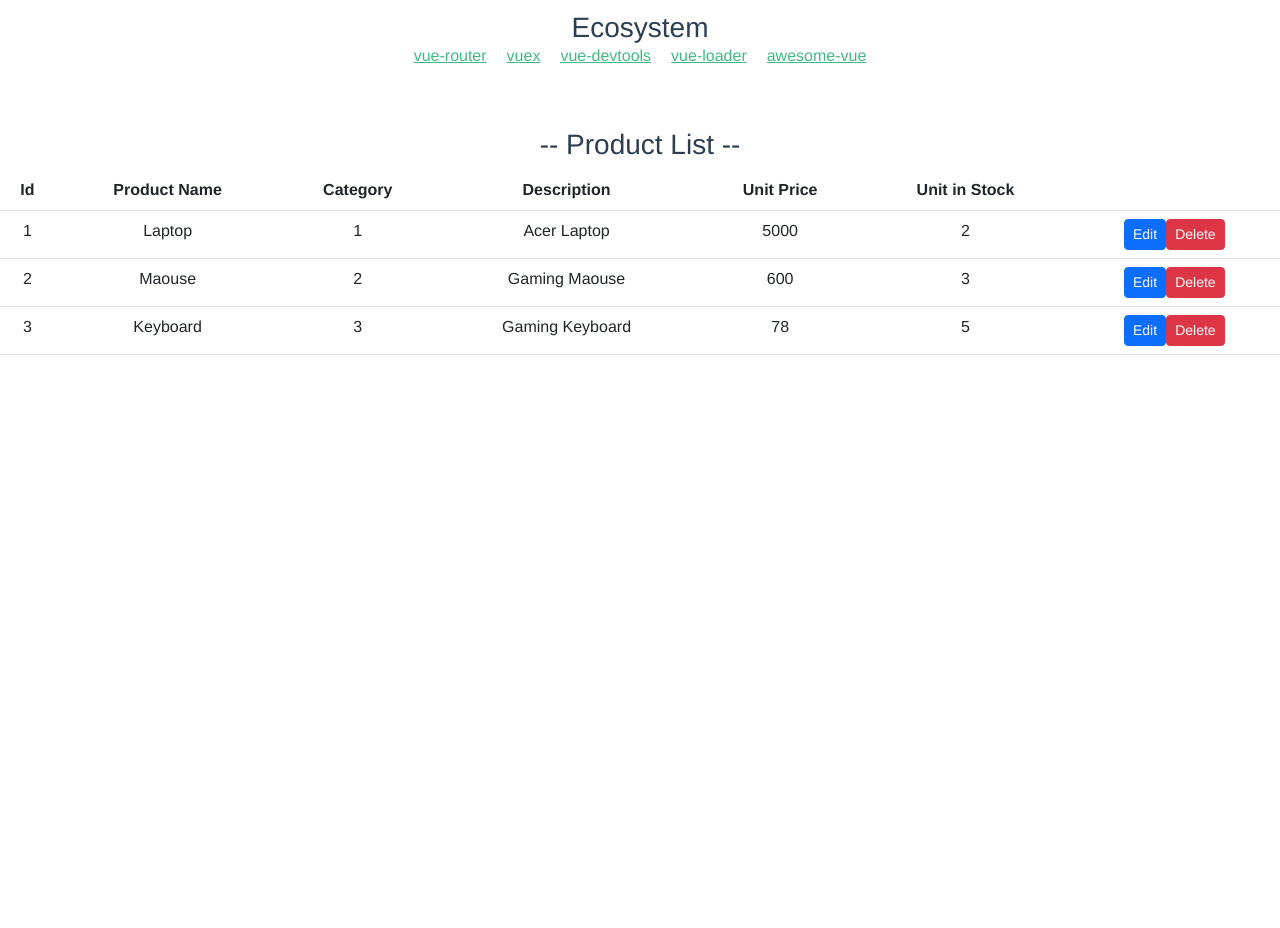
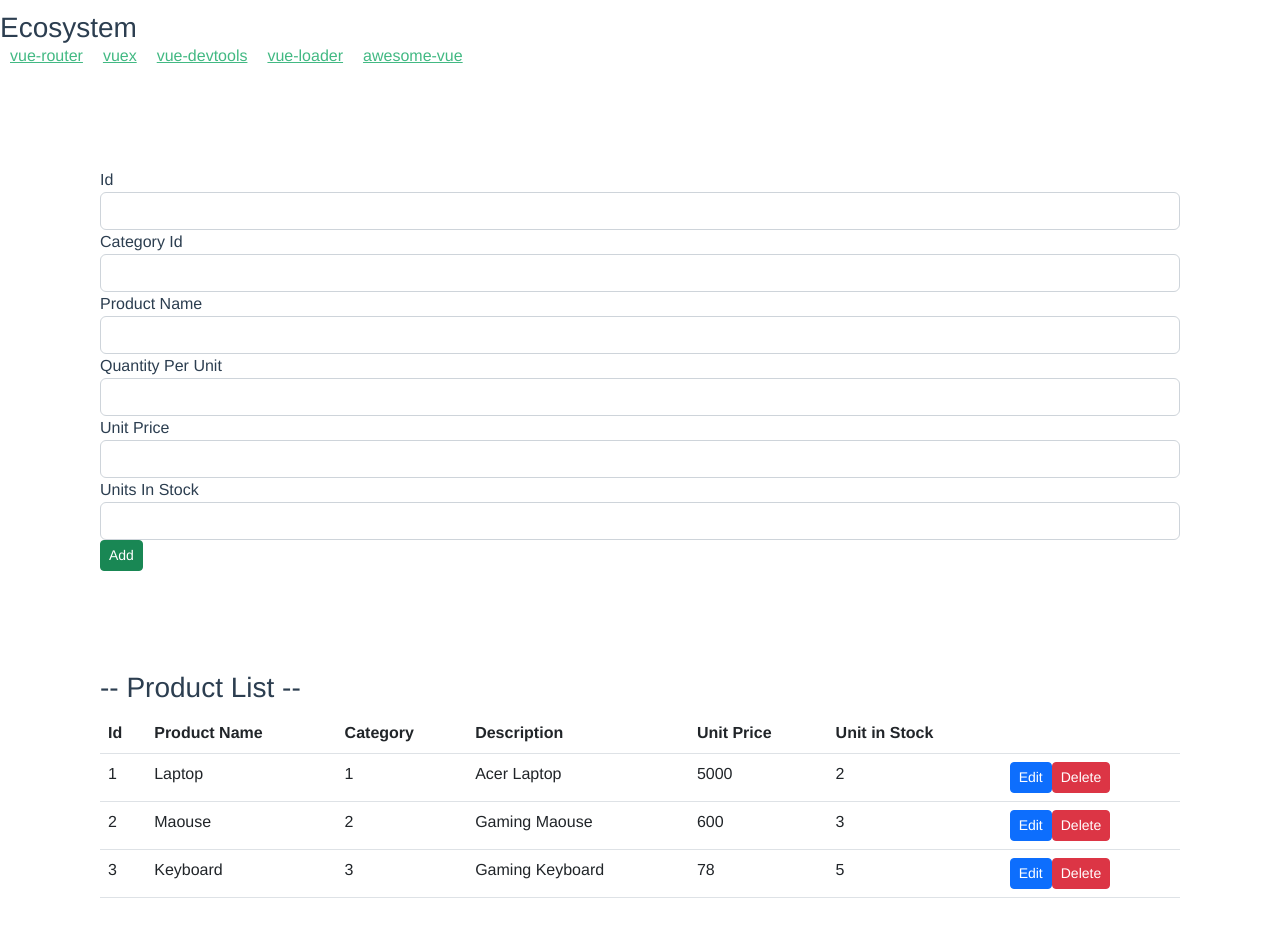
Before and after one commit to sarkhanabbaszadeh/Vue.js, a Vue app in the folder intro/: page / in a window 1280 px wide. Shown: the part 640-1568 px from the top of the page. Before the commit the page ends 1011 px from the top, so only its background shows below. Built offline with nearby package versions, Linux system fonts and the light colour scheme.

Commit message:
add method

```diff
--- a/intro/src/App.vue
+++ b/intro/src/App.vue
@@ -2,6 +2,7 @@
   <img alt="Vue logo" src="./assets/logo.png">
   <HelloWorld :msg="54"/>
   <div id="app">
+    <ProductAdd @add:product="addProduct"/>
     <ProductList @delete:product="deleteProduct" @update:product="updateProduct" :products="products" />
   </div>
 </template>
@@ -9,11 +10,12 @@
 <script>
 import HelloWorld from './components/HelloWorld.vue'
 import ProductList from './components/ProductList.vue';
+import ProductAdd from './components/ProductAdd.vue';
 
 export default {
   name: 'App',
   components: {
-    HelloWorld,ProductList
+    HelloWorld,ProductList,ProductAdd
   },
   data(){
     return {
@@ -32,6 +34,10 @@
     },
     updateProduct(){
 
+    },
+    addProduct(product){
+      const newProduct={...product} // new reference
+      this.products={...this.products,newProduct}
     }
   }
 }
@@ -42,7 +48,6 @@
   font-family: Avenir, Helvetica, Arial, sans-serif;
   -webkit-font-smoothing: antialiased;
   -moz-osx-font-smoothing: grayscale;
-  text-align: center;
   color: #2c3e50;
   margin-top: 60px;
 }
--- /dev/null
+++ b/intro/src/components/ProductAdd.vue
@@ -0,0 +1,51 @@
+<template>
+<div id="addForm">
+    <form @submit.prevent="handleAdd">
+            <div class="form-group">
+                <label for="id">Id</label>
+                <input v-model="product.id" type="text" class="form-control" id="id">
+            </div>
+            <div class="form-group">
+                <label for="categoryId">Category Id</label>
+                <input v-model="product.categoryId" type="text" class="form-control" id="categoryId">
+            </div>
+            <div class="form-group">
+                <label for="productName">Product Name</label>
+                <input v-model="product.productName" type="text" class="form-control" id="productName">
+            </div>
+            <div class="form-group">
+                <label for="quantityPerUnit">Quantity Per Unit</label>
+                <input v-model="product.quantityPerUnit" type="text" class="form-control" id="quantityPerUnit">
+            </div>
+            <div class="form-group">
+                <label for="unitPrice">Unit Price</label>
+                <input v-model="product.unitPrice" type="text" class="form-control" id="unitPrice">
+            </div>
+            <div class="form-group">
+                <label for="unitsInStock">Units In Stock</label>
+                <input v-model="product.unitsInStock" type="text" class="form-control" id="unitsInStock">
+            </div>
+            <button type="submit" class="btn btn-sm btn-success">Add</button>
+    </form>
+</div>
+</template>
+<script>
+export default {
+    name:"product-add",
+    data(){
+        return {
+            product:{id:'',categoryId:'',productName:'',quantityPerUnit:'',unitPrice:'',unitsInStock:''}
+        }
+    },
+    methods:{
+        handleAdd(){
+            this.$emit("add:product",this.product)
+        }
+    }
+};
+</script>
+<style scoped>
+#addForm{
+    margin: 100px;
+}
+</style>
--- a/intro/src/components/ProductList.vue
+++ b/intro/src/components/ProductList.vue
@@ -1,5 +1,5 @@
 <template>
-    <div>
+    <div id="list">
         <h3>-- Product List --</h3>
         <p v-if="products.length==0">Product List is empty</p>
         <table v-else class="table">
@@ -68,5 +68,7 @@
 </script>
 
 <style scoped>
-
+#list{
+    margin: 100px;
+}
 </style>
```
